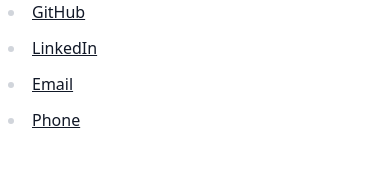
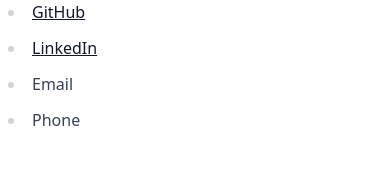
Before and after one commit to yustarandomname/Biography, a SvelteKit app: page / in a window 390 px wide. Shown: the part 822-1006 px from the top of the page. Built offline with nearby package versions, Linux system fonts and the light colour scheme.

Commit message:
Update Svelte adapter to Vercel and modify email/phone links to buttons

```diff
--- a/package.json
+++ b/package.json
@@ -13,6 +13,7 @@
 	},
 	"devDependencies": {
 		"@sveltejs/adapter-auto": "^3.0.0",
+		"@sveltejs/adapter-vercel": "^5.5.0",
 		"@sveltejs/kit": "^2.0.0",
 		"@sveltejs/vite-plugin-svelte": "^4.0.0",
 		"autoprefixer": "^10.4.20",
--- a/src/routes/+page.svelte
+++ b/src/routes/+page.svelte
@@ -39,10 +39,10 @@
 					<a class="" href="https://linkedin.com/in/abeldebruijn"> LinkedIn </a>
 				</li>
 				<li>
-					<a> Email </a>
+					<button> Email </button>
 				</li>
 				<li>
-					<a> Phone </a>
+					<button> Phone </button>
 				</li>
 			</ul>
 		</div>
--- a/svelte.config.js
+++ b/svelte.config.js
@@ -1,5 +1,5 @@
 import { mdsvex } from 'mdsvex';
-import adapter from '@sveltejs/adapter-auto';
+import adapter from '@sveltejs/adapter-vercel';
 import { vitePreprocess } from '@sveltejs/vite-plugin-svelte';
 
 /** @type {import('@sveltejs/kit').Config} */
```
Also changed, not shown: 1 other file (tests, documents, lock files or other folders).
